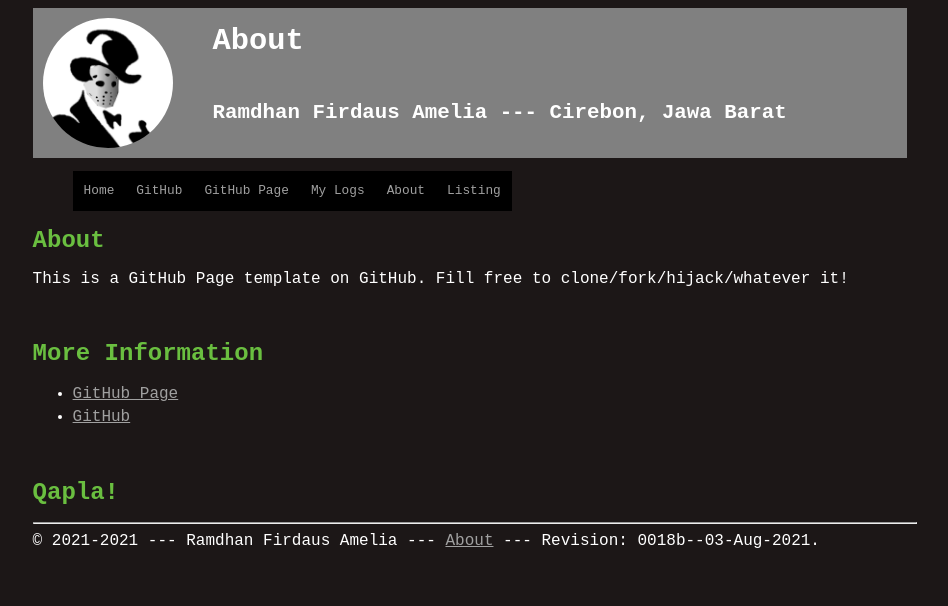
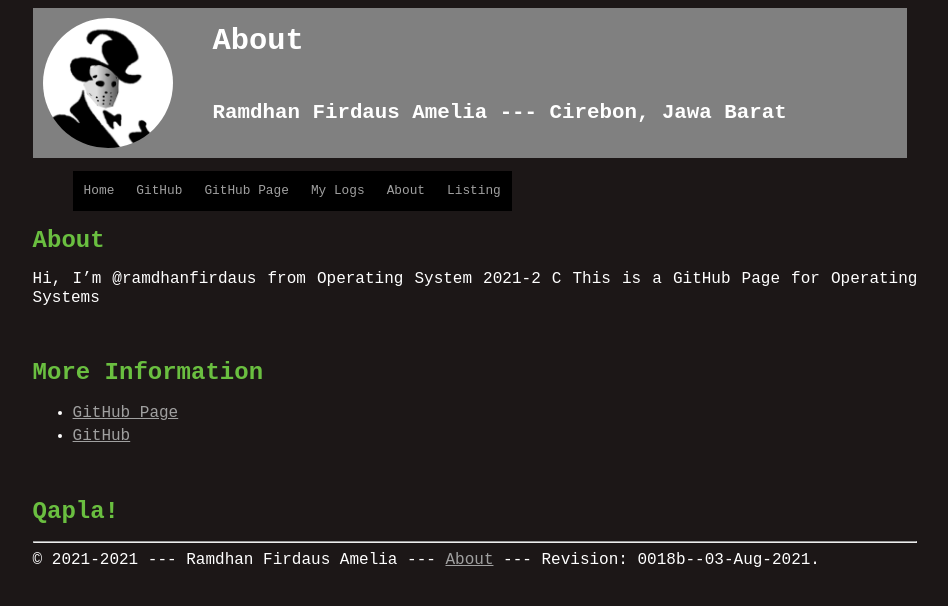
Before and after one commit to ramdhanfirdaus/os212, a Jekyll site: the page built from about.md, in a window 1280 px wide. Shown: the top 606 px of the page, without its empty margins (165-1113 px from the left). Built offline with Jekyll 4.4.1, drawn with Linux system fonts in a browser that asks for light colours; our own code applies the rules of GitHub Pages for plain Markdown files.

Commit message:
Update about.md

```diff
--- a/about.md
+++ b/about.md
@@ -4,8 +4,8 @@ permalink: /ABOUT/
 
 # About
 
-This is a GitHub Page template on GitHub.
-Fill free to clone/fork/hijack/whatever it!
+Hi, I’m @ramdhanfirdaus from Operating System 2021-2 C
+This is a GitHub Page for Operating Systems
 
 <br>
 # More Information
```
